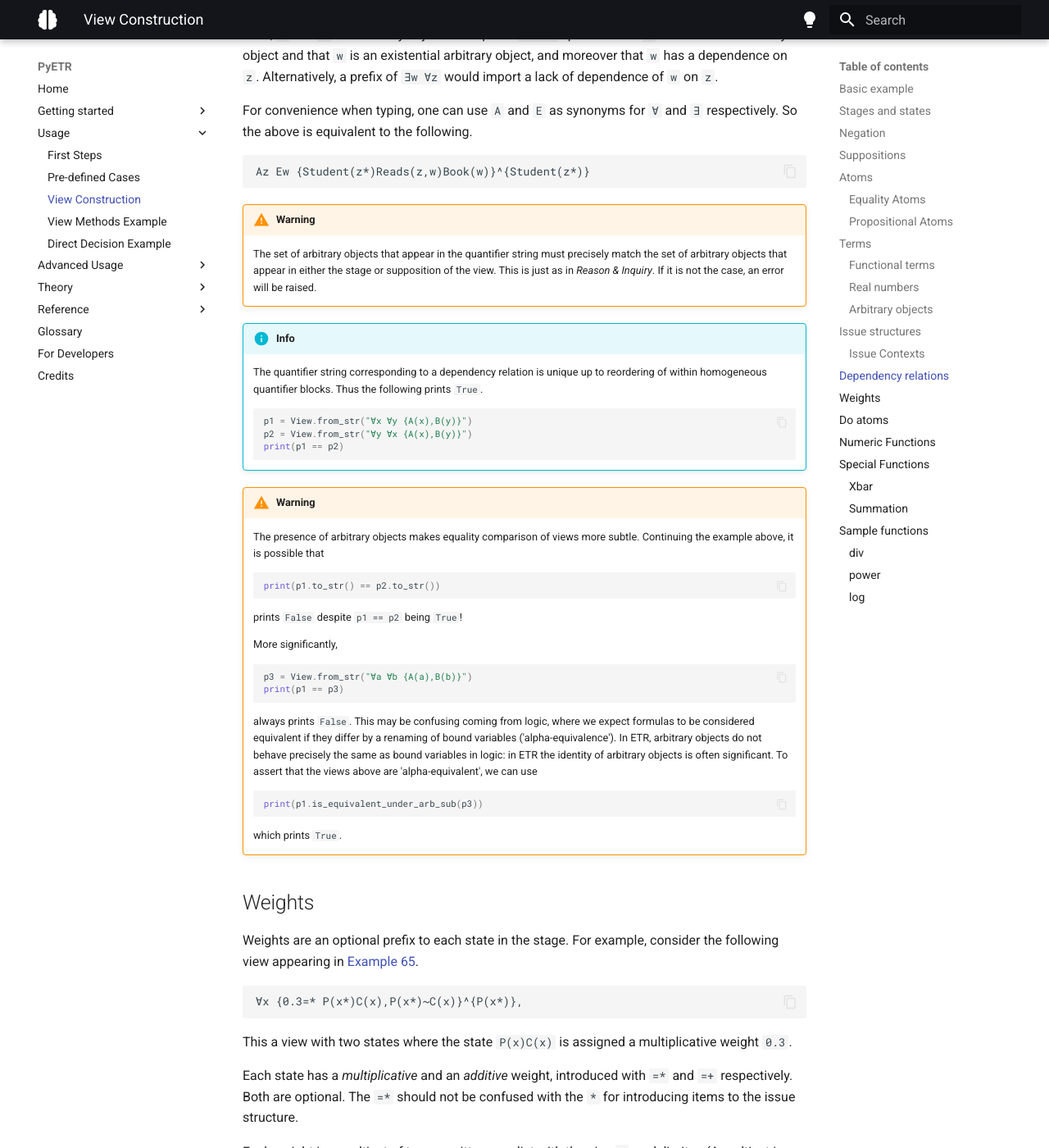
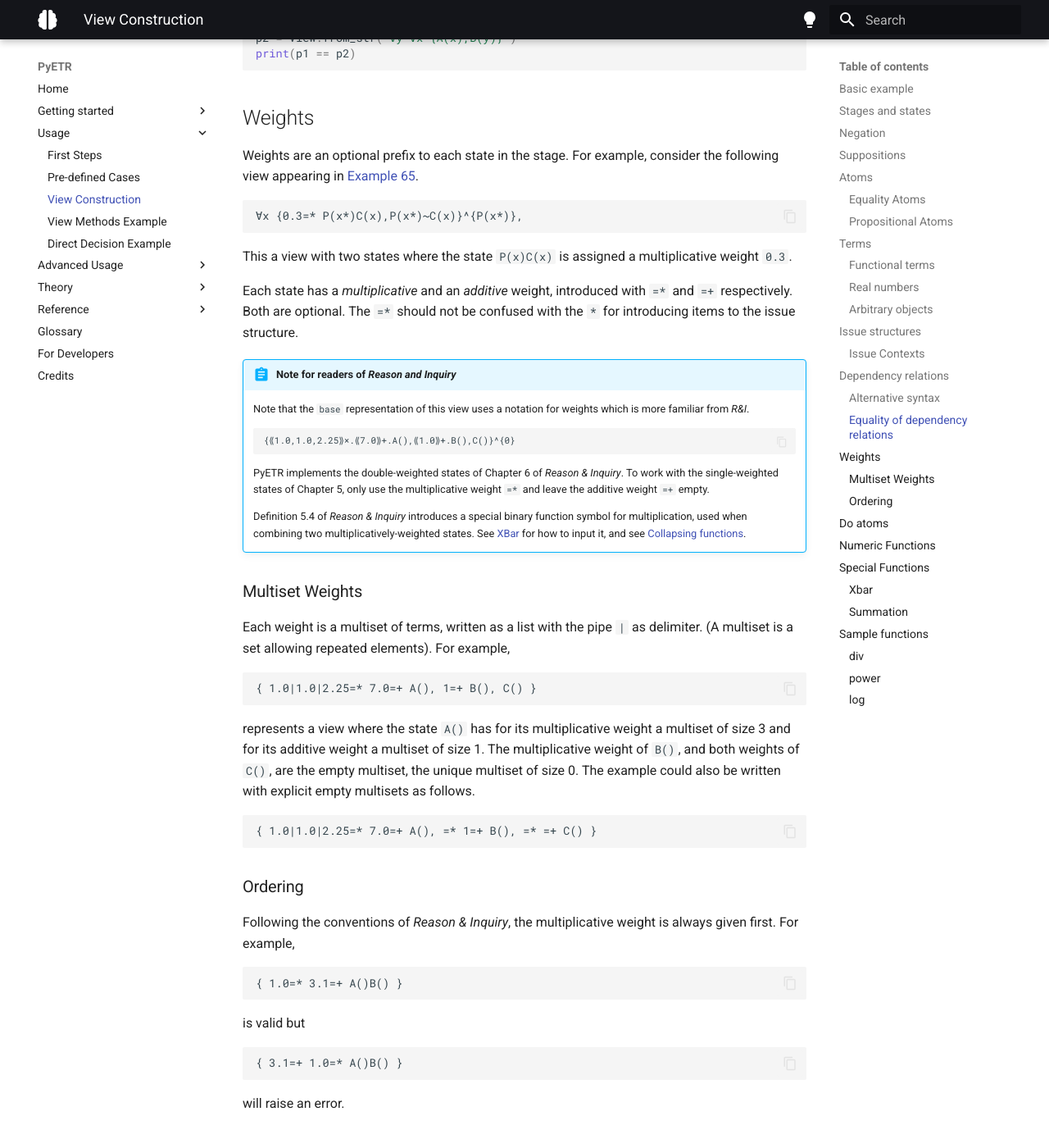
Before and after one commit to juancadile/PyETR-myfork, an MkDocs documentation site: the page built from docs/usage/view_construction.md, in a window 1280 px wide and 1400 px high, scrolled down 7338 px. Shown: the whole window at 82% size. Built offline with MkDocs 1.6.1 and Material for MkDocs 9.7.7, drawn with Linux system fonts in a browser that asks for light colours; some of the changed text lies outside the part shown.

Commit message:
Finished comments with Sean

````diff
--- a/docs/usage/view_construction.md
+++ b/docs/usage/view_construction.md
@@ -1,11 +1,11 @@
 # View construction
 
 This page is a comprehensive guide to building your own views via the `View.from_str()` method.
-It will also serve to make more precise the [anatomy of a view](../theory/overview.md) summarized earlier.
+It will also serve to make more precise the [anatomy of a view](../getting_started/overview.md#anatomy-of-a-view) summarized earlier.
 
 The `View.from_str()` is the basic way that views are created in the [case studies](../reference/case_index.md) and how we expect most users will input their own views.
 The syntax required broadly follows the notation used in *Reason & Inquiry*.
-The same syntax is the default format for printing views (the other formats were mentioned in the [overview](../theory/overview.md)).
+The same syntax is the default format for printing views (the other formats were mentioned in the [overview](../getting_started/overview.md)).
 You can explicitly convert to this string format with `.to_str()`.
 
 !!! info
@@ -92,37 +92,6 @@
 !!! info
     The empty state is written `0`.
 
-!!! info
-    In *Reason & Inquiry*, the view from the example is written something like this:
-    ```
-    {kt, aq}
-    ```
-    For technical reasons we do not adopt this notation in PyETR.
-    Thus, when working in the propositional fragment of ETR, it is necessary to insert the empty parentheses as a suffix to the name of atoms.
-    This is mildly more cluttered than the notation used in Chapters 2 and 3 of *Reason & Inquiry*, but, on the other hand, the presence of parentheses assists in using names for atoms that are longer than a single character.
-
-!!! info
-    Note that the ordering of states in the stage, and of atoms within each state, are immaterial to the denoted view.
-    Thus the view above could equally well be denoted as follows.
-    ```
-    {q()a(),t()k()}
-    ```
-    Indeed,
-    ```py
-    View.from_str("{k()t(),a()q()}") == View.from_str("{q()a(),t()k()}")
-    ```
-    will return `True`. See [here](../advanced_usage/view_equality_and_equivalence.md) for details about equality.
-
-!!! warning
-    Since the order is not meant to matter, the result of `to_str()` need not exactly match the input to `View.from_str`.
-    The representation of View objects internal to PyETR and Python does require an arbitrary order to be imposed, but this can be quite unpredictable and might depend on your computing setup.
-    For example, despite the equality above, you may find that
-    ```py
-    View.from_str("{k()t(),a()q()}").to_str() == View.from_str("{q()a(),t()k()}").to_str()
-    ```
-    returns `False`!
-    PyETR overloads Python's equality test to give a more correct equality test for View objects.
-    See [View equality and equivalence](../advanced_usage/view_equality_and_equivalence.md) for further discussion of equality testing.
 
 ## Negation
 
@@ -188,10 +157,14 @@
 
 
 ### Propositional Atoms
+As in the example from [Stages and states](#stages-and-states), in *Reason & Inquiry*, the view from the example is written something like this:
+```
+{kt, aq}
+```
+For technical reasons we do not adopt this notation in PyETR.
+Thus, when working in the propositional fragment of ETR, it is necessary to insert the empty parentheses as a suffix to the name of atoms.
+This is mildly more cluttered than the notation used in Chapters 2 and 3 of *Reason & Inquiry*, but, on the other hand, the presence of parentheses assists in using names for atoms that are longer than a single character.
 
-Atoms such as `k()` considered in [Stages and states](#stages-and-states) are a special case where a predicate is given an empty list of arguments.
-In logic, propositional calculus is embedded into first-order logic by considering primitive propositions as predicates taking no arguments.
-We use this same idea to embed the atoms of Chapter 2 of *Reason & Inquiry*, which act like the literals of propositional logic, into PyETR.
 This is why examples such as [Example 8](../reference/case_index.md#e8) have extra parentheses in PyETR relative to *Reason & Inquiry*.
 
 ## Terms
@@ -217,7 +190,7 @@
 
 #### Real numbers
 
-Integers and decimals such as `1`, `1.0`, `-1.0` TODO
+Integers and decimals such as `1`, `1.0`, `-1.0`. These are constants (0 arity functional terms), but notably do not use the open-close bracket syntax. See [here](../advanced_usage/func_callers.md) for details of how they interact with numeric functions.
 
 #### Arbitrary objects
 
@@ -278,47 +251,30 @@
 The prefix `∀z ∃w` specifies that `z` is a universal arbitrary object and that `w` is an existential arbitrary object, and moreover that `w` has a dependence on `z`.
 Alternatively, a prefix of `∃w ∀z` would import a lack of dependence of `w` on `z`.
 
+!!! warning
+    The set of arbitrary objects that appear in the quantifier string must precisely match the set of arbitrary objects that appear in either the stage or supposition of the view.
+    This is just as in *Reason & Inquiry*.
+    If it is not the case, an error will be raised.
+
+
+### Alternative syntax
+
 For convenience when typing, one can use `A` and `E` as synonyms for `∀` and `∃` respectively.
 So the above is equivalent to the following.
 ```
 Az Ew {Student(z*)Reads(z,w)Book(w)}^{Student(z*)}
 ```
 
-!!! warning
-    The set of arbitrary objects that appear in the quantifier string must precisely match the set of arbitrary objects that appear in either the stage or supposition of the view.
-    This is just as in *Reason & Inquiry*.
-    If it is not the case, an error will be raised.
 
-!!! info
-    The quantifier string corresponding to a dependency relation is unique up to reordering of within homogeneous quantifier blocks.
-    Thus the following prints `True`.
-    ```py
-    p1 = View.from_str("∀x ∀y {A(x),B(y)}")
-    p2 = View.from_str("∀y ∀x {A(x),B(y)}")
-    print(p1 == p2)
-    ```
+### Equality of dependency relations
 
-!!! warning
-    The presence of arbitrary objects makes equality comparison of views more subtle.
-    Continuing the example above, it is possible that
-    ```py
-    print(p1.to_str() == p2.to_str())
-    ```
-    prints `False` despite `p1 == p2` being `True`!
-
-    More significantly,
-    ```py
-    p3 = View.from_str("∀a ∀b {A(a),B(b)}")
-    print(p1 == p3)
-    ```
-    always prints `False`.
-    This may be confusing coming from logic, where we expect formulas to be considered equivalent if they differ by a renaming of bound variables ('alpha-equivalence').
-    In ETR, arbitrary objects do not behave precisely the same as bound variables in logic: in ETR the identity of arbitrary objects is often significant.
-    To assert that the views above are 'alpha-equivalent', we can use
-    ```py
-    print(p1.is_equivalent_under_arb_sub(p3))
-    ```
-    which prints `True`.
+The quantifier string corresponding to a dependency relation is unique up to reordering of within homogeneous quantifier blocks.
+Thus the following prints `True`.
+```py
+p1 = View.from_str("∀x ∀y {A(x),B(y)}")
+p2 = View.from_str("∀y ∀x {A(x),B(y)}")
+print(p1 == p2)
+```
 
 ## Weights
 
@@ -333,6 +289,21 @@
 Both are optional.
 The `=*` should not be confused with the `*` for introducing items to the issue structure.
 
+!!! abstract "Note for readers of *Reason and Inquiry*"
+
+    Note that the `base` representation of this view uses a notation for weights which is more familiar from *R&I*.
+    ```
+    {⟪1.0,1.0,2.25⟫×.⟪7.0⟫+.A(),⟪1.0⟫+.B(),C()}^{0}
+    ```
+    PyETR implements the double-weighted states of Chapter 6 of *Reason & Inquiry*.
+    To work with the single-weighted states of Chapter 5, only use the multiplicative weight `=*` and leave the additive weight `=+` empty.
+
+    Definition 5.4 of *Reason & Inquiry* introduces a special binary function symbol for multiplication, used when combining two multiplicatively-weighted states.
+    See [XBar](#xbar) for how to input it, and see [Collapsing functions](../theory/differences.md#collapsing-functions).
+
+
+### Multiset Weights
+
 Each weight is a multiset of terms, written as a list with the pipe `|` as delimiter.
 (A multiset is a set allowing repeated elements).
 For example,
@@ -345,57 +316,42 @@
 ```
 { 1.0|1.0|2.25=* 7.0=+ A(), =* 1=+ B(), =* =+ C() }
 ```
-Note that the `base` representation of this view uses a notation for weights which is more familiar from *R&I*.
+### Ordering
+Following the conventions of *Reason & Inquiry*, the multiplicative weight is always given first.
+For example,
 ```
-{⟪1.0,1.0,2.25⟫×.⟪7.0⟫+.A(),⟪1.0⟫+.B(),C()}^{0}
+{ 1.0=* 3.1=+ A()B() }
 ```
+is valid but
+```
+{ 3.1=+ 1.0=* A()B() }
+```
+will raise an error.
 
-!!! info
-    PyETR implements the double-weighted states of Chapter 6 of *Reason & Inquiry*.
-    To work with the single-weighted states of Chapter 5, only use the multiplicative weight `=*` and leave the additive weight `=+` empty.
-
-!!! info
-    Definition 5.4 of *Reason & Inquiry* introduces a special binary function symbol for multiplication, used when combining two multiplicatively-weighted states.
-    See [XBar](#xbar) for how to input it, and see [Collapsing functions](../theory/differences.md#collapsing-functions).
-
-!!! warning
-    Following the conventions of *Reason & Inquiry*, the multiplicative weight is always given first.
-    For example,
-    ```
-    { 1.0=* 3.1=+ A()B() }
-    ```
-    is valid but
-    ```
-    { 3.1=+ 1.0=* A()B() }
-    ```
-    will raise an error.
 
 ## Do atoms
 
-Further to the predicate atoms discussed above at [Atoms](#atoms), `do`-atoms are formed by using `do` like a predicate.
+Further to the predicate atoms discussed above at [Atoms](#atoms), do atoms are formed by using `do` like a predicate.
 For example, the following appears in [Example 90](../reference/case_index.md#e90_conda).
 ```
 {do(Buy(Video()*)),~do(Buy(Video()))}
 ```
-The first state consists of a single atom, a positive `do`-atom whose contents is `Buy(Video())`.
+The first state consists of a single atom, a positive do atom whose contents is `Buy(Video())`.
 Moreover, `Video()` is at issue for the matter of `do(Buy(?))`.
 The second state is a negative `do`-atom, simply the negation of the first.
 (Note that `Video()` is not at issue for `~do(Buy(?))`).
 
-The content of a `do`-atom can be any state, even empty (denoted by empty brackets)
+The content of a do atom can be any state, even empty (denoted by empty brackets)
 For example, the following is a valid view.
 ```
 ∀x { do(P(x)Q(x)R()), do(), do(P(x))do(Q(x)) }
 ```
 
-!!! warning
+!!! abstract "Note for readers of *Reason and Inquiry*"
     In *Reason & Inquiry*, 'do' could not appear inside the contents of a do-atom.
     PyETR does not currently enforce this, but behaviour when nested `do`-atoms might be unpredictable.
 
 ## Numeric Functions
-
-!!! warning "Caveat for Readers of *Reason & Inquiry*"
-    Custom function in the current implementation deviates.
 
 There are are number of numeric functions available in PyETR. It's also possible to define your own custom functions, but for details of this please see the [advanced section](../advanced_usage/func_callers.md).
 
````
Also changed, not shown: docs/advanced_usage/overview.md (+1 -1 lines), docs/index.md (+3 -3 lines).
